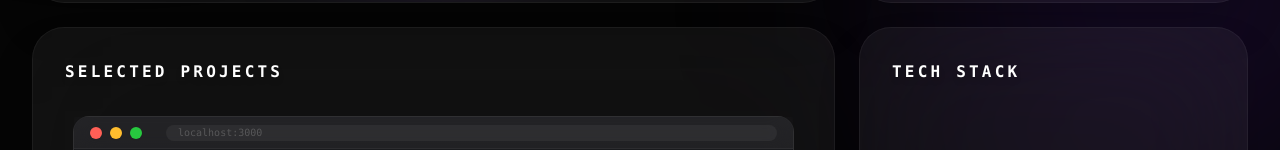
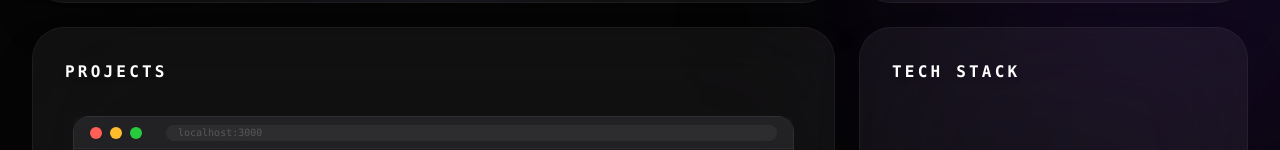
Before and after one commit to Adarsreg/portfolio, a React (Vite) app in the folder p-portfolio/: page / in a window 1280 px wide. Shown: the part 639-789 px from the top of the page. Built offline with nearby package versions, Linux system fonts and the light colour scheme.

Commit message:
feat: Initialize the main application component, integrating core portfolio sections and layout.

```diff
--- a/p-portfolio/src/App.jsx
+++ b/p-portfolio/src/App.jsx
@@ -48,7 +48,7 @@ function App() {
             <About />
           </Card>
 
-          <Card className="md:col-span-2 md:row-span-2" title="Selected Projects">
+          <Card className="md:col-span-2 md:row-span-2" title="Projects">
              <Works />
           </Card>
 
```
